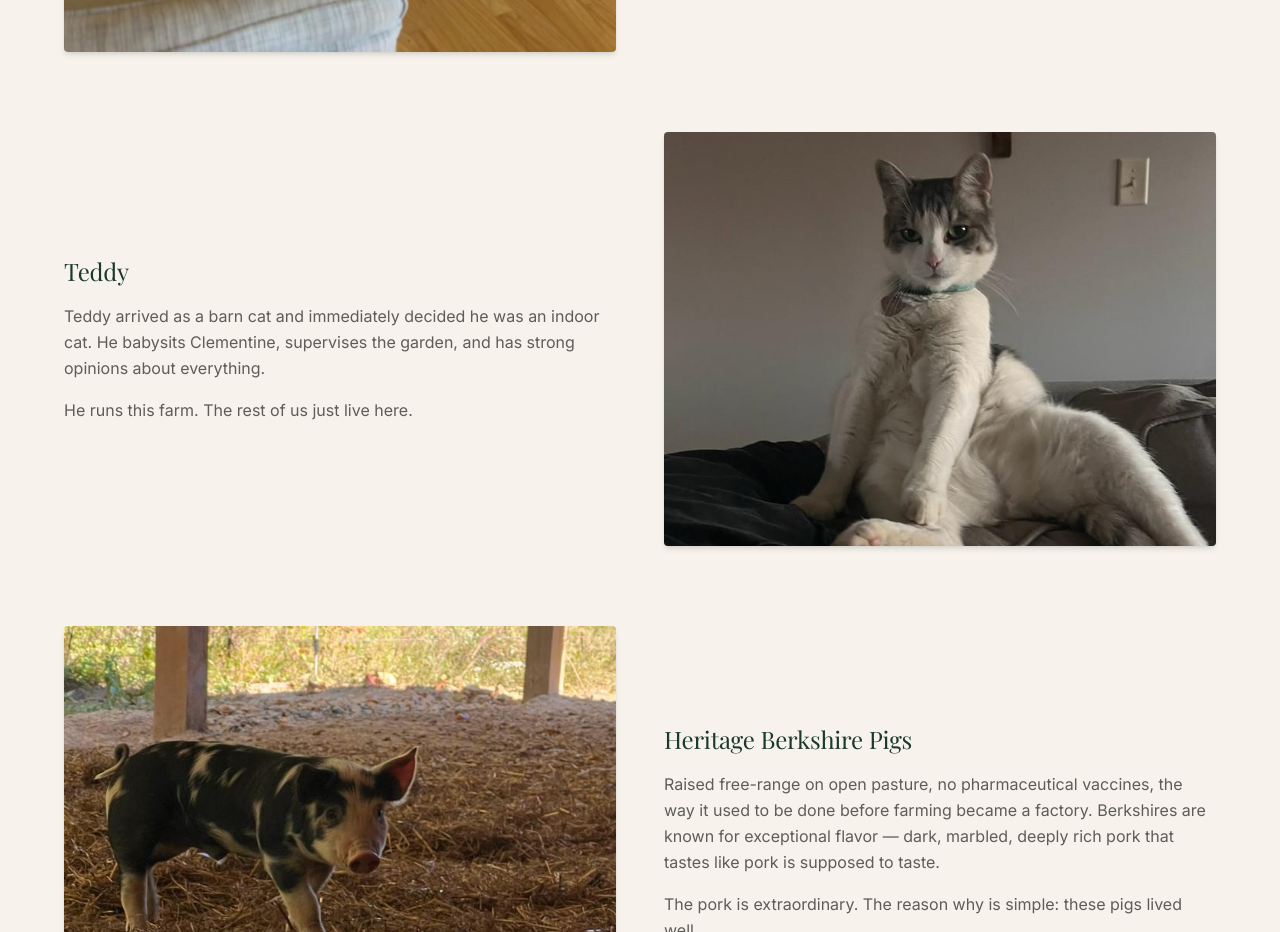
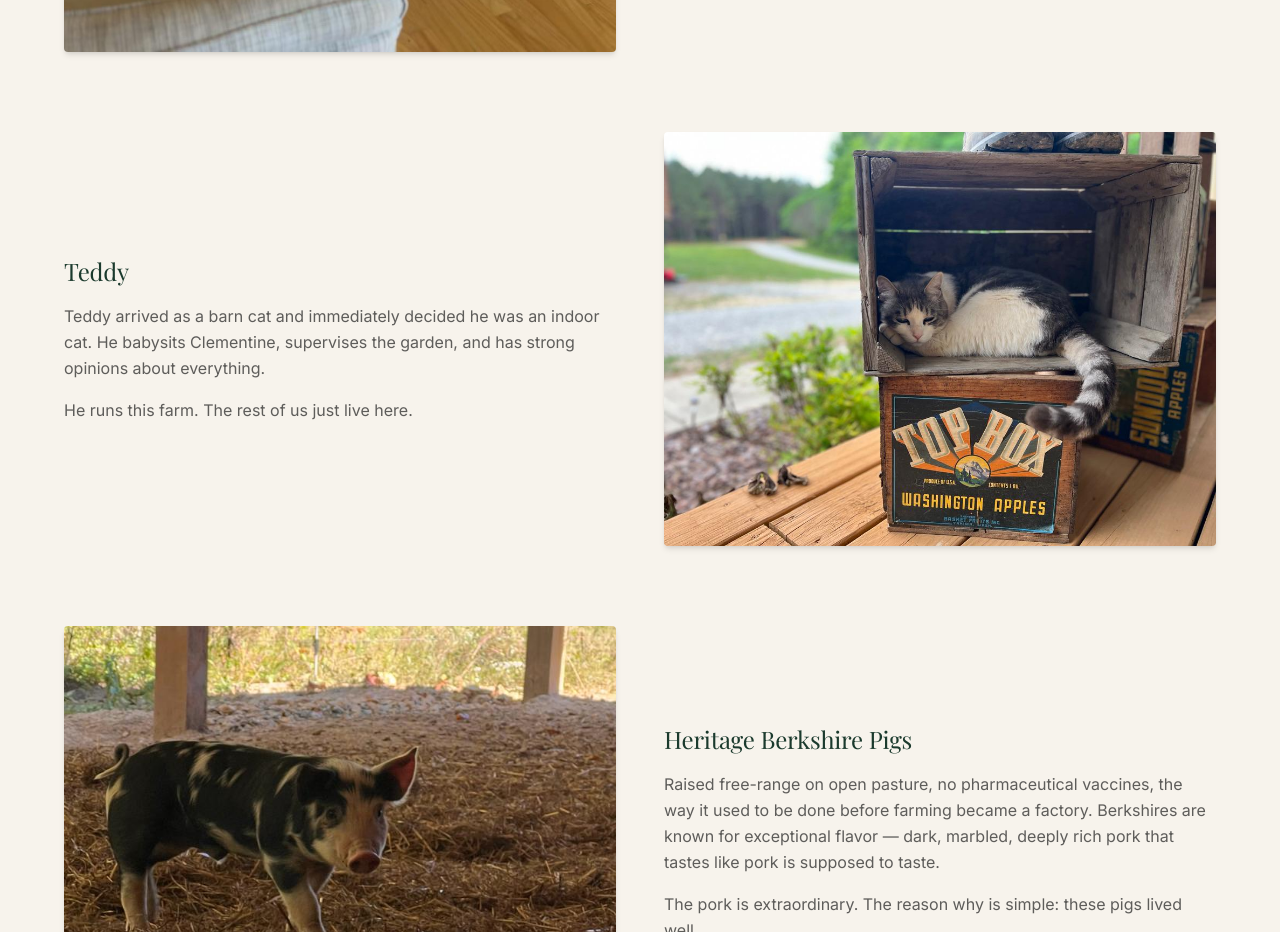
Before and after one commit to forevermore3333/forevermorefarm-website, a Next.js app: page /our-farm in a window 1280 px wide. Shown: the part 2560-3492 px from the top of the page. Built offline with nearby package versions, Linux system fonts and the light colour scheme; a web font is replaced by a local one.

Commit message:
Our Farm: Teddy card — swap to apple-crate-porch, objectPosition 100% 92%

```diff
--- a/src/app/our-farm/page.tsx
+++ b/src/app/our-farm/page.tsx
@@ -70,7 +70,7 @@ export default function OurFarm() {
           {/* Teddy */}
           <div className="grid md:grid-cols-2 gap-12 items-center mb-20">
             <div className="md:order-2 relative aspect-[4/3] rounded-sm overflow-hidden shadow-md">
-              <Image src="/images/house-animals/teddy-sitting-like-person.jpg" alt="Teddy the cat sitting upright like a person" fill className="object-cover" style={{ objectPosition: '50% 43%' }} />
+              <Image src="/images/house-animals/teddy-apple-crate-porch.jpg" alt="Teddy the cat on the apple crate on the porch" fill className="object-cover" style={{ objectPosition: '100% 92%' }} />
             </div>
             <div className="md:order-1">
               <h3 className="font-serif text-2xl text-farm-green mb-4">Teddy</h3>
```
